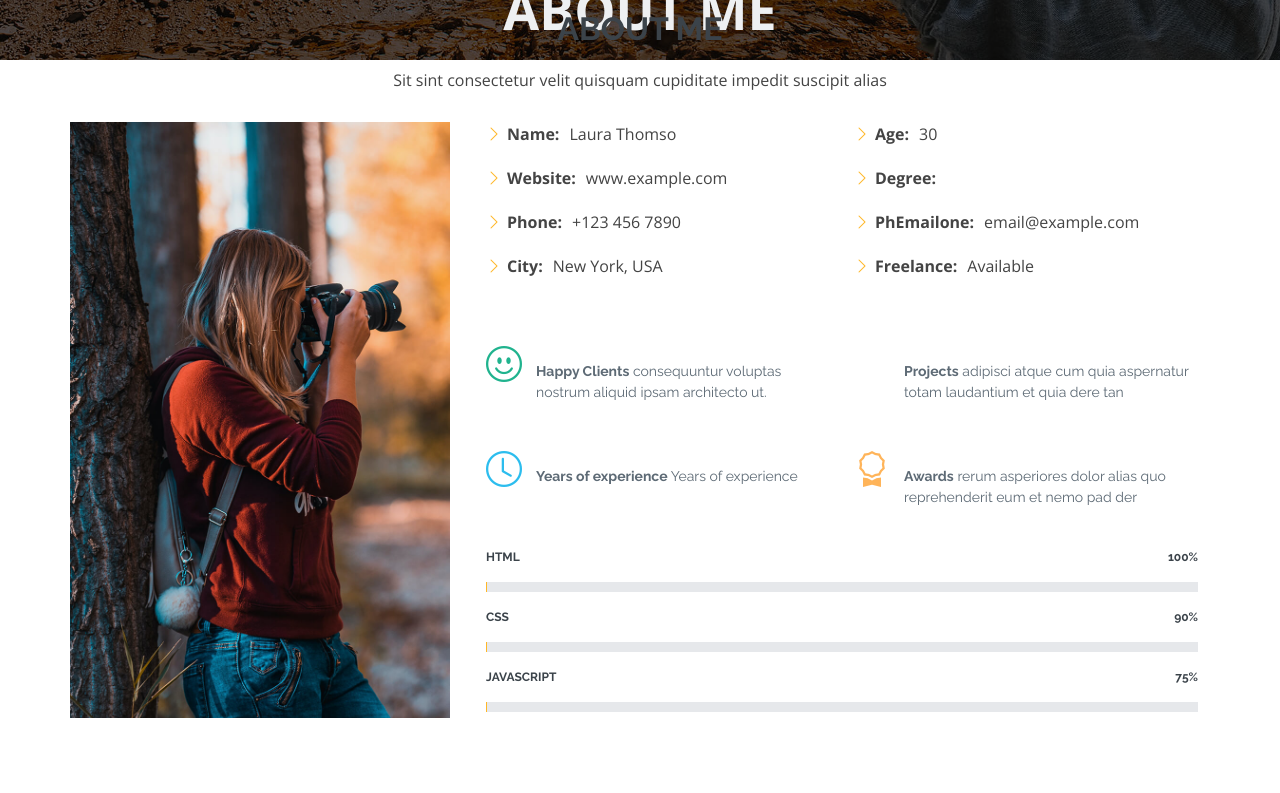
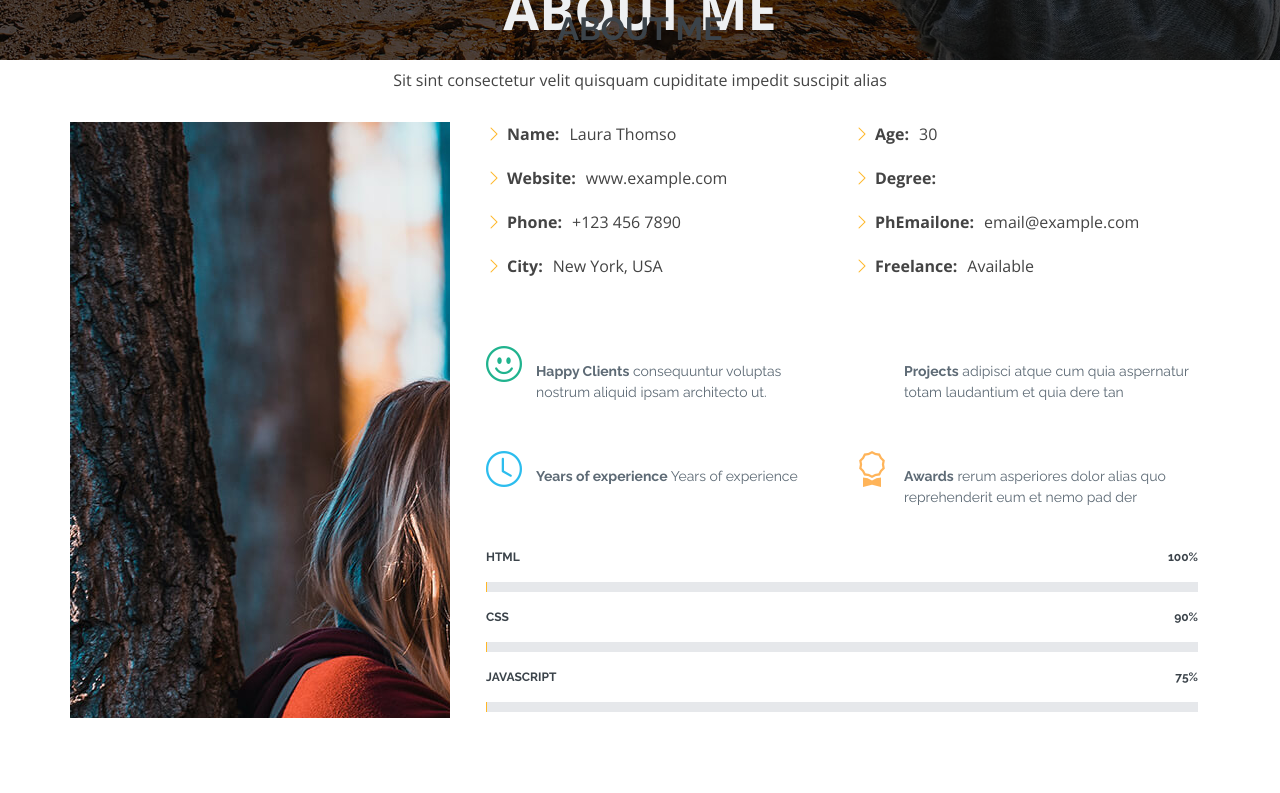
Before and after one commit to Yeasin2021/reacttemplate, a React (Create React App) app: page / in a window 1280 px wide. Shown: the part 740-1533 px from the top of the page. Built offline with nearby package versions, Linux system fonts and the light colour scheme; data requests are answered from the project's data file.

Commit message:
about me image dynamic

```diff
--- a/data/data.json
+++ b/data/data.json
@@ -18,7 +18,8 @@
         "experienceOne"         : "Years of experience",
         "experienceTwo"         : "aut commodi quaerat modi aliquam nam ducimus aut voluptate non vel",
         "awardsOne"             : "Awards",
-        "awardsTwo"             : "rerum asperiores dolor alias quo reprehenderit eum et nemo pad der"
+        "awardsTwo"             : "rerum asperiores dolor alias quo reprehenderit eum et nemo pad der",
+        "image"                 : "assets/img/me.jpg"
     }
   ],
 
--- a/package.json
+++ b/package.json
@@ -18,10 +18,12 @@
     "web-vitals": "^2.1.4"
   },
   "scripts": {
-    "start": "react-scripts start && json-server --watch data/data.json --port 8000",
+    "start": "react-scripts start",
     "build": "react-scripts build",
     "test": "react-scripts test",
-    "eject": "react-scripts eject"
+    "eject": "react-scripts eject",
+    "json-serve": "json-server --watch data/data.json --port 8000"
+
 
   },
   "eslintConfig": {
--- a/src/App.css
+++ b/src/App.css
@@ -622,9 +622,10 @@ section {
 }
 
 .about .image {
-  background: url("../public/img/me.jpg") center center no-repeat;
+  /* background: url("../public/img/me.jpg") center center no-repeat; */
   background-size: cover;
   min-height: 500px;
+  background-repeat: no-repeat;
 }
 
 .about .skills-content {
--- a/src/components/AboutMe.js
+++ b/src/components/AboutMe.js
@@ -27,7 +27,7 @@ const AboutMe = () => {
             </div>
 
             <div className="row">
-              <div className="image col-lg-4 d-flex align-items-stretch justify-content-center justify-content-lg-start"></div>
+              <div className="image col-lg-4 d-flex align-items-stretch justify-content-center justify-content-lg-start" style={{ background:`url(${(item.image)})` }}></div>
               <div className="col-lg-8 d-flex flex-column align-items-stretch">
                 <div className="content ps-lg-4 d-flex flex-column justify-content-center">
                   <div className="row">
```
